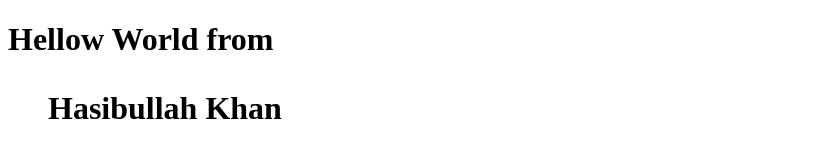
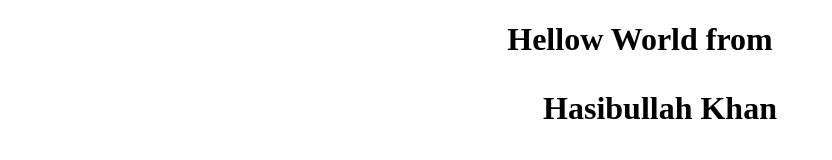
Before and after one commit to hasibullahkhan/bootcamp2020-Eng, a plain HTML site: page index.html in a window 1280 px wide. Shown: the whole page, without its empty margins (0-832 px from the left). Drawn offline with Linux system fonts and the light colour scheme.

Commit message:
Update index.html
update html

```diff
--- a/index.html
+++ b/index.html
@@ -5,7 +5,7 @@
 </head>
 <body>
     <div>
-     <h1><centre>Hellow World from <ul><b>Hasibullah Khan</b></ul></centre></h1>
+     <h1><center>Hellow World from <ul><b>Hasibullah Khan</b></ul></center></h1>
     </div>
 </body>
 </html>
```
